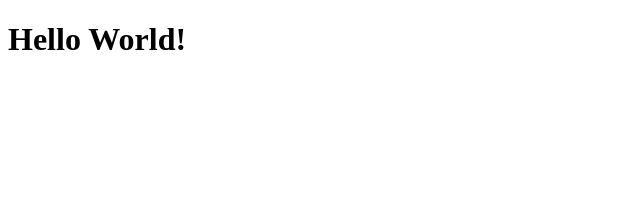
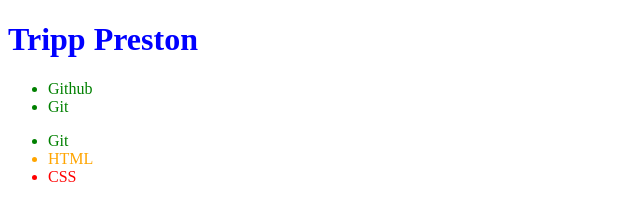
Before and after one commit to tripppreston/week2, a plain HTML site: page index.html in a window 1280 px wide. Shown: the whole page, without its empty margins (0-640 px from the left). Drawn offline with Linux system fonts and the light colour scheme.

Commit message:
finally done with this

```diff
--- /dev/null
+++ b/css/styles.css
@@ -0,0 +1,25 @@
+h1{
+
+    color: blue;
+}
+
+.normal{
+
+    color: green;
+}
+
+.hard{
+
+    color: red;
+
+}
+
+.medium{
+
+    color: orange;
+}
+
+#whathappens{
+
+    color: blue;
+}
--- a/index.html
+++ b/index.html
@@ -1,12 +1,24 @@
 <!DOCTYPE html>
 <html lang="en">
 <head>
+    <link rel="stylesheet" href="./css/styles.css">
     <meta charset="UTF-8">
     <meta name="viewport" content="width=device-width, initial-scale=1.0">
-    <title>Hellow World</title>
+    <title>Hello World</title>
 </head>
 <body>
-    <h1>Hello World!</h1>
+    <h1>Tripp Preston</h1>
 
+    <ul class="normal">
+        <li>Github</li>
+        <li>Git</li>
+
+    </ul>
+
+    <ul>
+        <li class="normal">Git</li>
+        <li class="medium"> HTML</li>
+        <li class="hard">CSS</li>
+    </ul>
 </body>
 </html>
```
